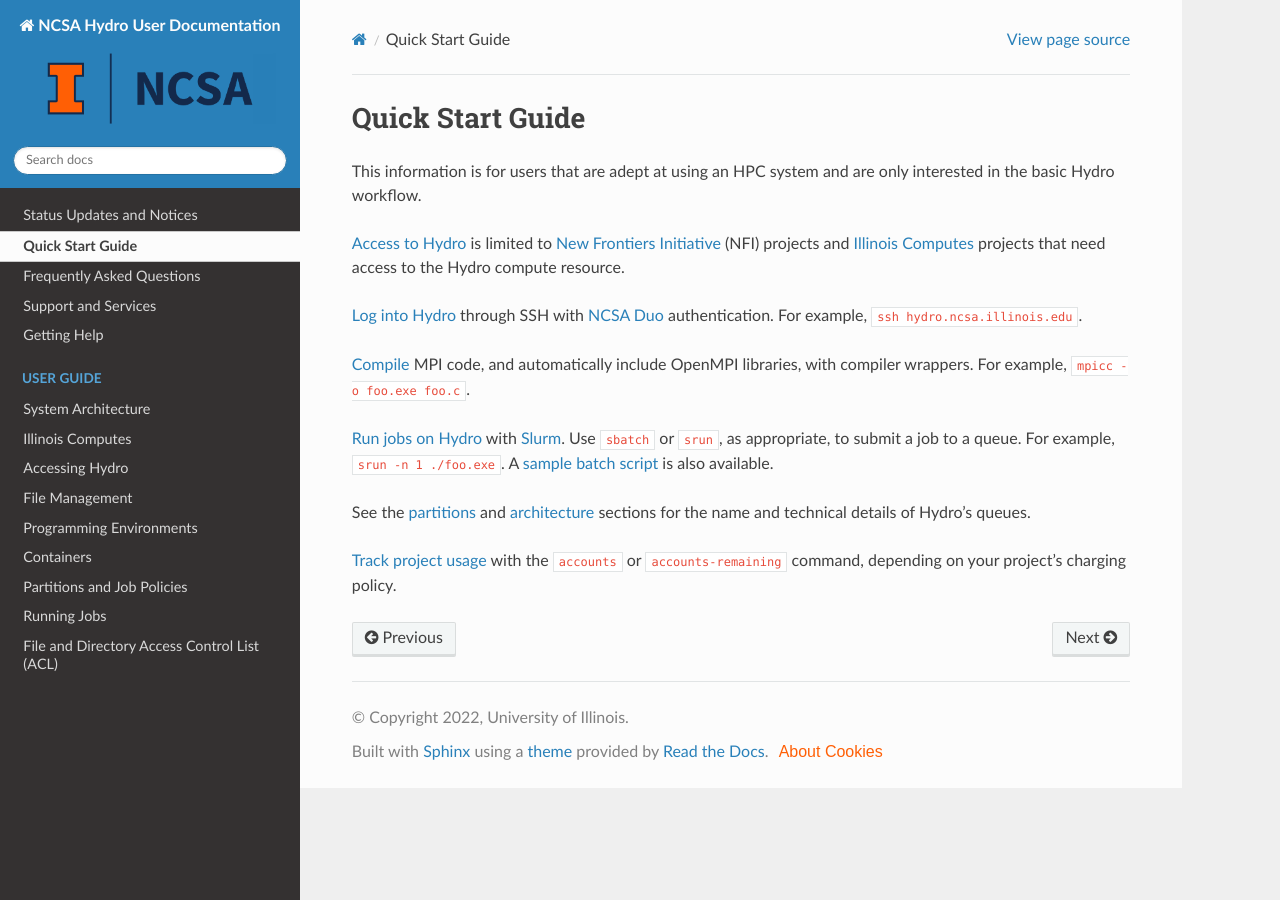
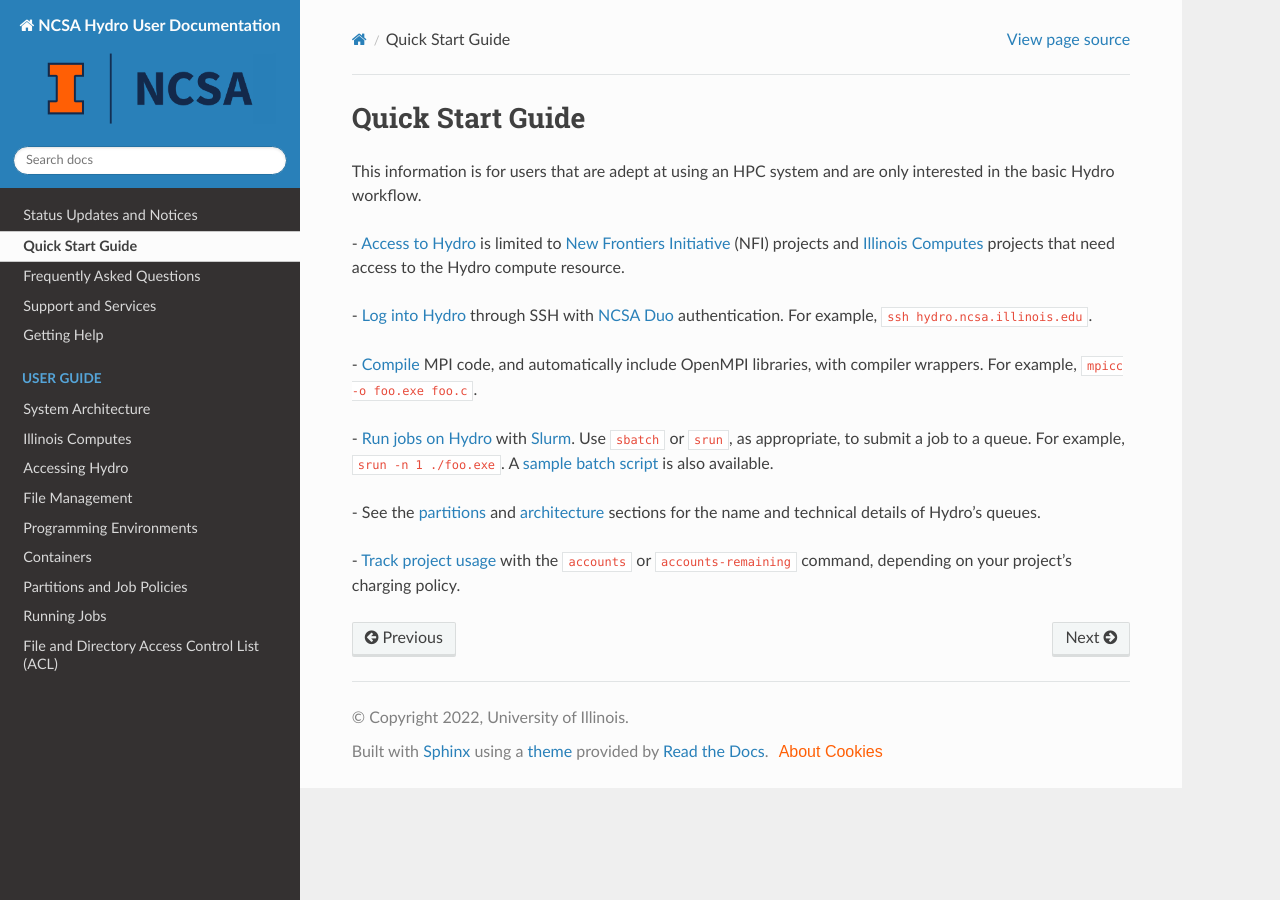
Before and after one commit to ncsa/hydro_documentation, a Sphinx documentation site: the page built from docs/source/quick-start.rst, in a window 1280 px wide. Built offline with Sphinx 7.4.7 and the Read the Docs theme 2.0.0, drawn with Linux system fonts in a browser that asks for light colours.

```diff
--- a/docs/source/quick-start.rst
+++ b/docs/source/quick-start.rst
@@ -5,14 +5,14 @@ Quick Start Guide
 
 This information is for users that are adept at using an HPC system and are only interested in the basic Hydro workflow.
 
-:ref:`Access to Hydro <access-and-policy>` is limited to `New Frontiers Initiative <https://newfrontiers.illinois.edu/about/>`_ (NFI) projects and `Illinois Computes <https://computes.illinois.edu>`_ projects that need access to the Hydro compute resource.
-
-:ref:`Log into Hydro <logging-in>` through SSH with `NCSA Duo <https://wiki.ncsa.illinois.edu/display/cybersec/Duo+at+NCSA>`_ authentication. For example, ``ssh hydro.ncsa.illinois.edu``.
-
-:ref:`Compile <compiling>` MPI code, and automatically include OpenMPI libraries, with compiler wrappers. For example, ``mpicc -o foo.exe foo.c``.
-
-:ref:`Run jobs on Hydro <running>` with `Slurm <https://slurm.schedmd.com/documentation.html>`_. Use ``sbatch`` or ``srun``, as appropriate, to submit a job to a queue. For example, ``srun -n 1 ./foo.exe``. A :ref:`sample batch script <sample-batch-script>` is also available.
-
-See the :ref:`partitions <partitions-job-policies>` and :ref:`architecture <architecture>` sections for the name and technical details of Hydro's queues.
-
-:ref:`Track project usage <project-job-accounting>` with the ``accounts`` or ``accounts-remaining`` command, depending on your project's charging policy.
+| - :ref:`Access to Hydro <access-and-policy>` is limited to `New Frontiers Initiative <https://newfrontiers.illinois.edu/about/>`_ (NFI) projects and `Illinois Computes <https://computes.illinois.edu>`_ projects that need access to the Hydro compute resource.
+|
+| - :ref:`Log into Hydro <logging-in>` through SSH with `NCSA Duo <https://wiki.ncsa.illinois.edu/display/cybersec/Duo+at+NCSA>`_ authentication. For example, ``ssh hydro.ncsa.illinois.edu``.
+|
+| - :ref:`Compile <compiling>` MPI code, and automatically include OpenMPI libraries, with compiler wrappers. For example, ``mpicc -o foo.exe foo.c``.
+|
+| - :ref:`Run jobs on Hydro <running>` with `Slurm <https://slurm.schedmd.com/documentation.html>`_. Use ``sbatch`` or ``srun``, as appropriate, to submit a job to a queue. For example, ``srun -n 1 ./foo.exe``. A :ref:`sample batch script <sample-batch-script>` is also available.
+|
+| - See the :ref:`partitions <partitions-job-policies>` and :ref:`architecture <architecture>` sections for the name and technical details of Hydro's queues.
+|
+| - :ref:`Track project usage <project-job-accounting>` with the ``accounts`` or ``accounts-remaining`` command, depending on your project's charging policy.
```
